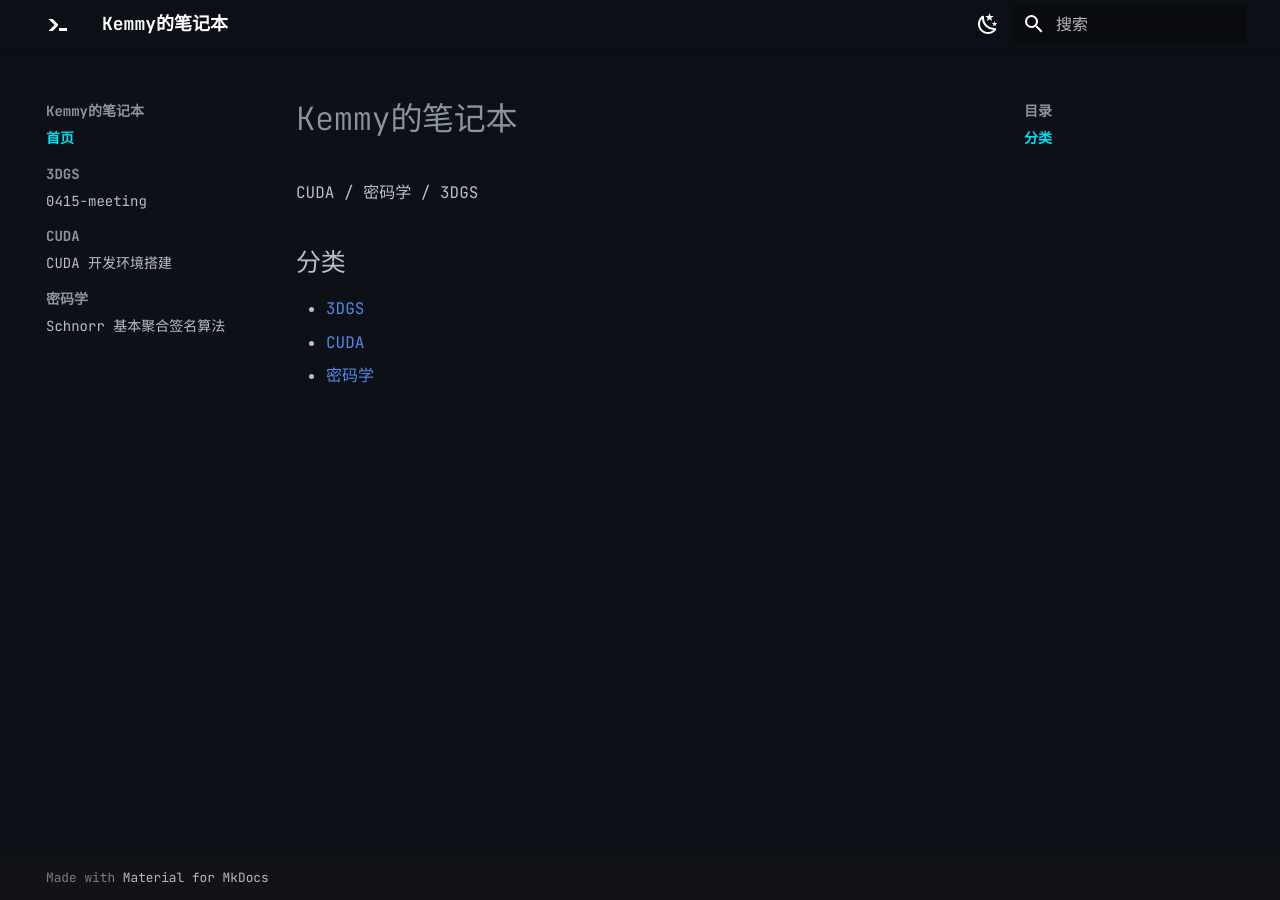
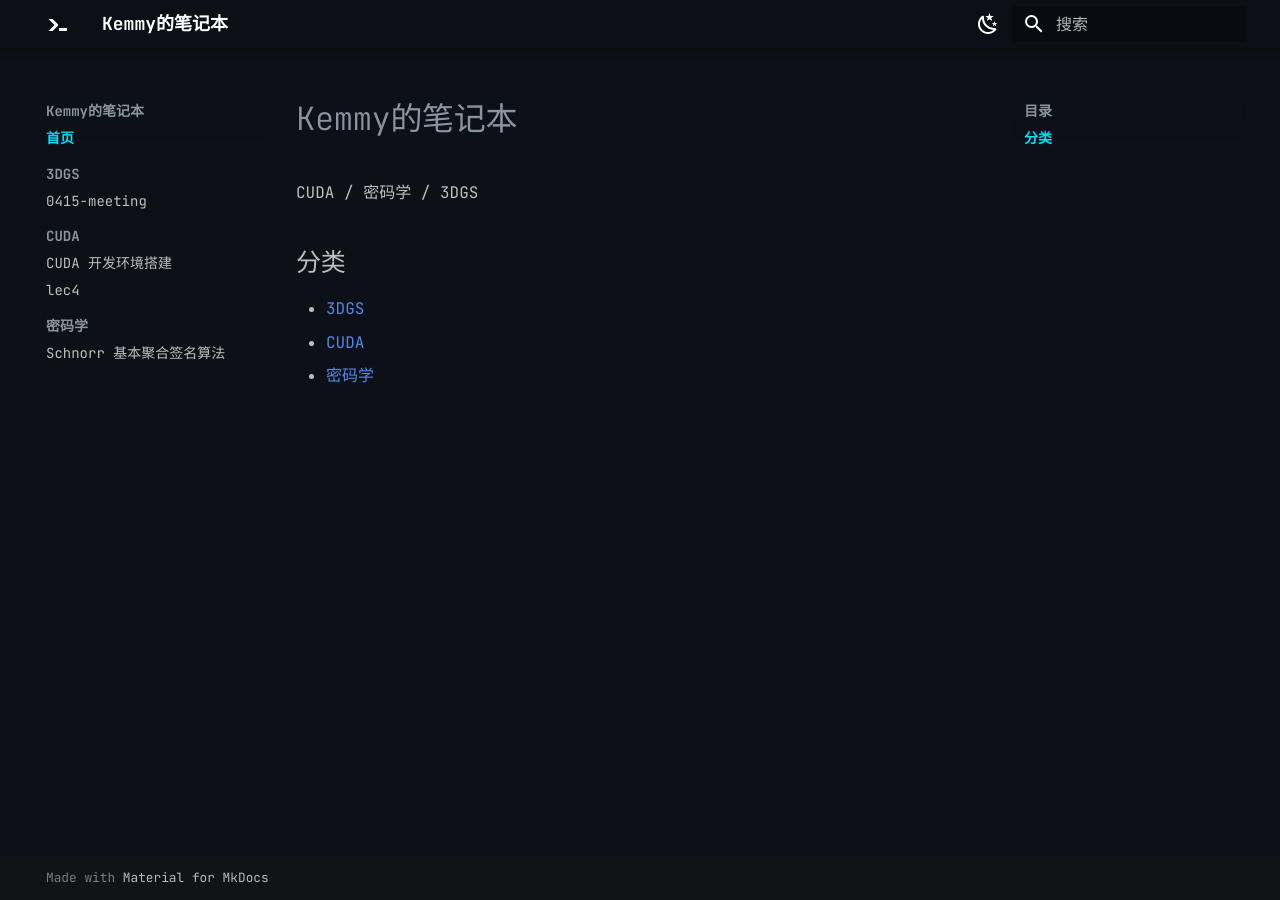
Before and after one commit to Kemmywan/Kemmywan.github.io, an MkDocs documentation site: the page built from docs/index.md, in a window 1280 px wide. Built offline with MkDocs 1.6.1 and Material for MkDocs 9.7.7, drawn with Linux system fonts in a browser that asks for light colours.

Commit message:
feat: update .gitignore to include node_modules and PDF files; add lec4 section in mkdocs navigation

```diff
--- a/mkdocs.yml
+++ b/mkdocs.yml
@@ -45,6 +45,7 @@ nav:
       - 0415-meeting: 3DGS/0415.md
   - CUDA:
       - CUDA 开发环境搭建: cuda/env-setup.md
+      - lec4: cuda/lec4.md
   - 密码学:
       - Schnorr 基本聚合签名算法: crypto/schnorr-agg.md
 
```
Also changed, not shown: 1 other file.
